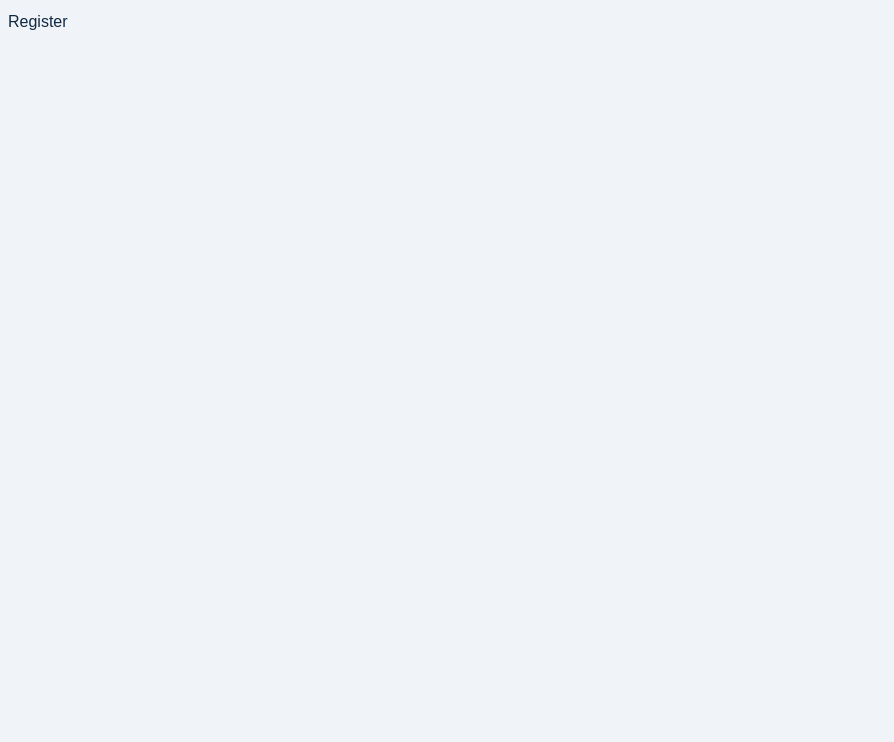
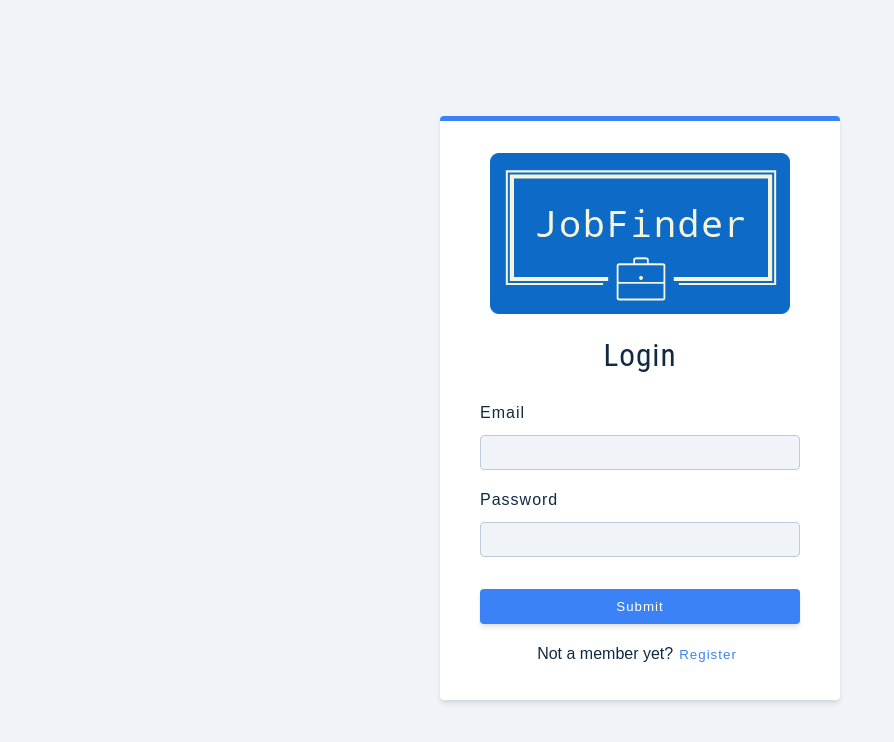
Before and after one commit to HerbertCJ/jobster, a React (Create React App) app: page /register in a window 1280 px wide. Shown: the top 742 px of the page, without its empty margins (0-894 px from the left). Built offline with nearby package versions, Linux system fonts and the light colour scheme; the HTML template or start-up script is replaced by a standard one.

Commit message:
Created FormRow.js / Register Page

```diff
--- a/package.json
+++ b/package.json
@@ -11,6 +11,7 @@
     "react-dom": "^18.2.0",
     "react-router-dom": "^6.8.0",
     "react-scripts": "5.0.1",
+    "react-toastify": "^9.1.1",
     "styled-components": "^5.3.6",
     "web-vitals": "^2.1.4"
   },
--- a/src/App.js
+++ b/src/App.js
@@ -1,9 +1,12 @@
 import { BrowserRouter, Routes, Route } from "react-router-dom";
 import { Landing, Error, Dashboard, Register } from "./pages";
+import { ToastContainer } from "react-toastify";
+import 'react-toastify/dist/ReactToastify.css'
 
 function App() {
   return (
     <BrowserRouter>
+    <ToastContainer position="top-center" />
       <Routes>
         <Route path="/" element={<Dashboard />}/>
         <Route path="landing" element={<Landing />}/>
--- /dev/null
+++ b/src/components/FormRow.js
@@ -0,0 +1,11 @@
+function FormRow({ type, name, value, handleChange, labelText }) {
+    return (
+        <div className="form-row">
+            <label htmlFor={name} className="form-label">
+                {name}
+            </label>
+            <input type={type} name={name} value={value} onChange={handleChange} className='form-input' />
+        </div>
+    )
+}
+export default FormRow
--- a/src/components/index.js
+++ b/src/components/index.js
@@ -1,3 +1,4 @@
 import Logo from "./Logo";
+import FormRow from "./FormRow";
 
-export {Logo}
+export {Logo, FormRow}
--- a/src/pages/Register.js
+++ b/src/pages/Register.js
@@ -1,6 +1,57 @@
+import { useState, useEffect } from "react"
+import { Logo, FormRow } from '../components'
+import Wrapper from '../assets/wrappers/RegisterPage'
+import { toast } from "react-toastify"
+
+const initialState = {
+  name: '',
+  email: '',
+  password: '',
+  isMember: true,
+}
+
 function Register() {
+  const [values, setValues] = useState(initialState)
+
+  const handleChange = (e) => {
+   const name = e.target.name
+   const value = e.target.value
+   setValues({...values, [name]: value})
+  }
+
+  const onSubmit = (e) => {
+    e.preventDefault()
+    const {name, email, password, isMember} = values
+    if(!email || !password || (!isMember && !name)) {
+      toast.error('Please Fill Out All Fields')
+      return;
+    }
+  }
+
+  const toggleMember = () => {
+    setValues({...values, isMember: !values.isMember})
+  }
+
   return (
-    <div>Register</div>
+    <Wrapper className="full-page">
+      <form className='form' onSubmit={onSubmit}>
+        <Logo />
+        <h3>{values.isMember ? 'Login' : 'Register'}</h3>
+        {/* name field */}
+        {!values.isMember && (
+        <FormRow type='text' name='name' value={values.name} handleChange={handleChange} />
+        )}
+        {/* email field */}
+        <FormRow type='email' name='email' value={values.email} handleChange={handleChange} />
+        {/* password field */}
+        <FormRow type='password' name='password' value={values.password} handleChange={handleChange} />
+        <button type="submit" className="btn btn-block">Submit</button>
+        <p>
+          {values.isMember ? 'Not a member yet?' : 'Already a member?'}
+          <button type="button" onClick={toggleMember} className='member-btn'>{values.isMember ? 'Register' : 'Login'}</button>
+        </p>
+      </form>
+    </Wrapper>
   )
 }
 export default Register
```
Also changed, not shown: 1 other file (tests, documents, lock files or other folders).
